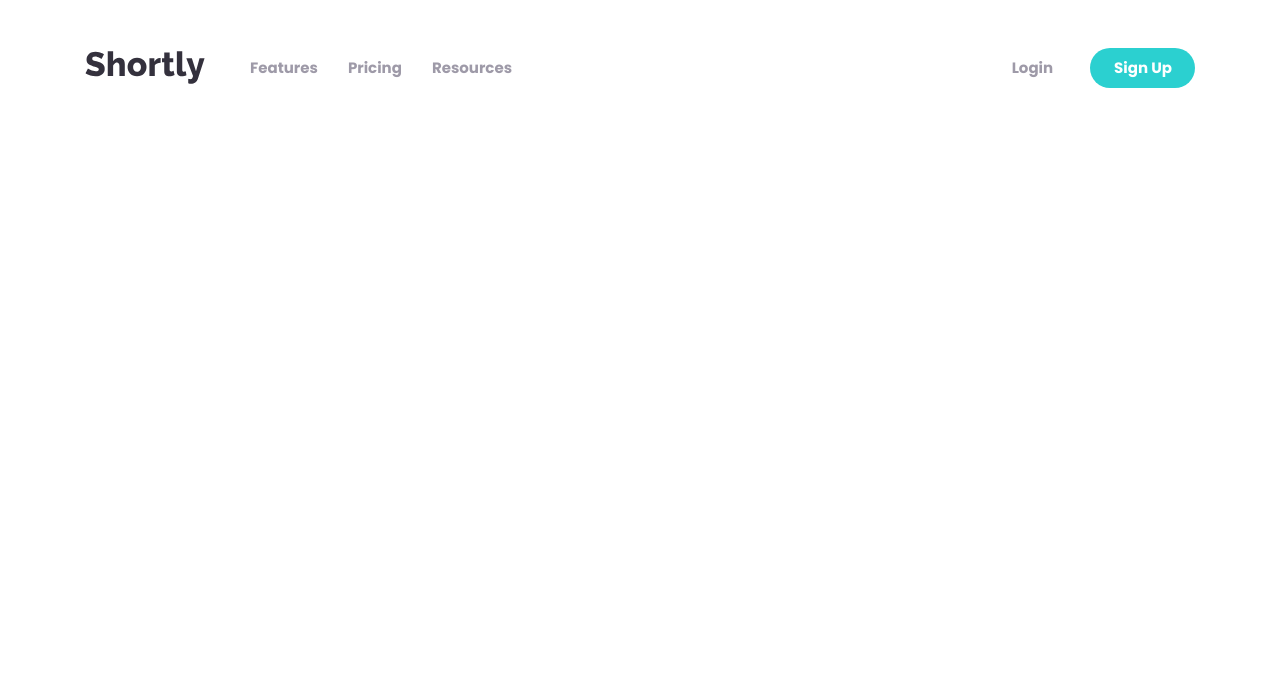
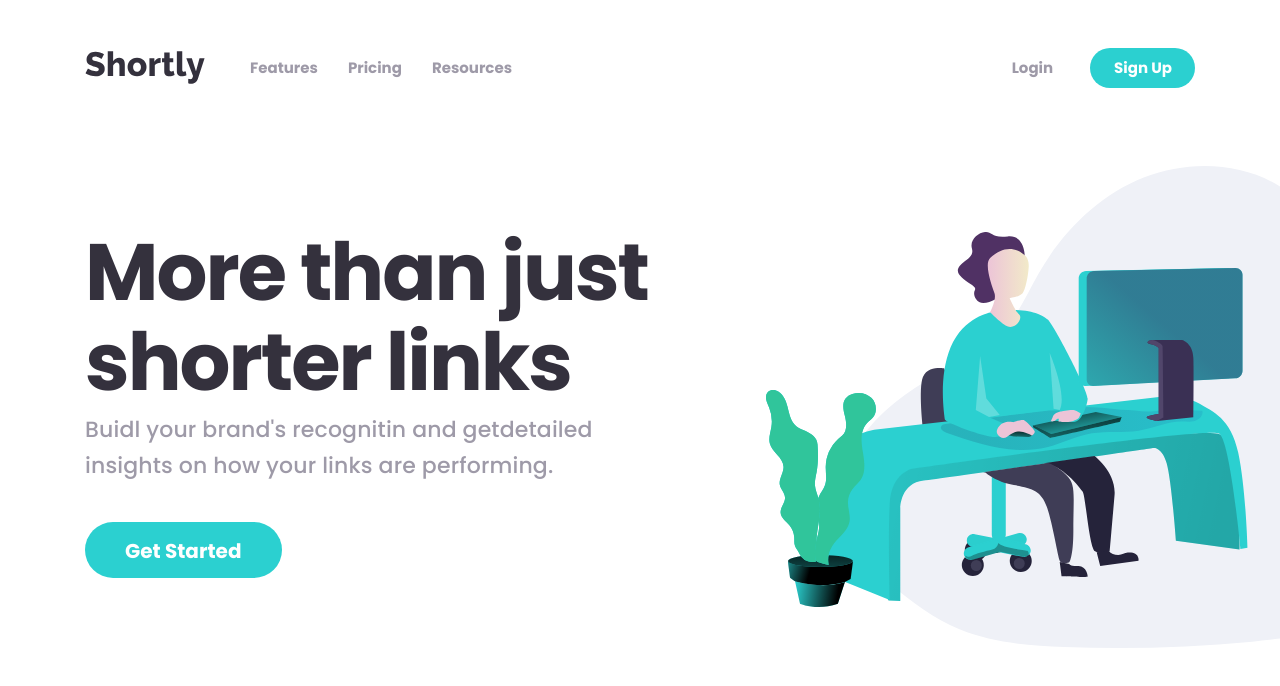
Before and after one commit to anwarbek/Shortly, a plain HTML site: page index.html in a window 1280 px wide. Drawn offline with Linux system fonts and the light colour scheme.

Commit message:
Add hero

```diff
--- a/css/styles.css
+++ b/css/styles.css
@@ -40,6 +40,20 @@ html {
   box-sizing: inherit;
 }
 
+.button-cyan {
+  margin: 0;
+  padding: 9px 23px 8px 24px;
+  font-weight: bold;
+  border-radius: 28px;
+  text-decoration: none;
+  color: #fff;
+  background-color: var(--strong-cyan);
+}
+
+.button-cyan:hover {
+  background-color: var(--cyan);
+}
+
 body {
   display: flex;
   flex-direction: column;
@@ -50,7 +64,7 @@ body {
   font-size: 15px;
   line-height: 22.5px;
   background-color: #fff;
-  color: black;
+  color: var(--black);
 }
 
 img {
@@ -75,8 +89,8 @@ img {
   flex-grow: 1;
 }
 
-
-.site-header {
+/* HEADER */
+.header-content {
   display: flex;
   align-items: center;
   margin: 0;
@@ -135,16 +149,49 @@ img {
   color: var(--black);
 }
 
-.button-signup {
-  margin: 0;
-  padding: 9px 23px 8px 24px;
-  font-weight: bold;
-  border-radius: 28px;
-  text-decoration: none;
-  color: #fff;
-  background-color: var(--strong-cyan);
+
+/* HERO */
+.hero {
+  background-image: url(../img/hero-bg.svg);
+  background-repeat: no-repeat;
+  background-position: left calc(50% + 492px) top 78px;
 }
-
-.button-signup:hover {
-  background-color: var(--cyan);
+.container {
 }
+.hero-content {
+  display: flex;
+  align-items: flex-start;
+  flex-direction: column;
+  max-width: 565px;
+  padding: 139px 0 222px;
+}
+.hero-title {
+  margin: 0 0 5px;
+  padding: 0;
+  font-size: 80px;
+  line-height: 90px;
+  font-weight: 700;
+  font-style: normal;
+  letter-spacing: -2px;
+  color: var(--black)`;
+}
+.hero-text {
+  margin: 0 0 38px;
+  padding: 0;
+  font-size: 22px;
+  line-height: 36px;
+  font-weight: 500;
+  font-style: normal;
+  letter-spacing: 0.15px;
+  color: var(--text-color);
+}
+.start-link {
+  display: flex;
+  align-items: flex-start;
+  font-size: 20px;
+  line-height: 30px;
+  font-weight: 700;
+  font-style: normal;
+  padding: 14px 40px 12px;
+  text-transform: capitalize;
+}
--- a/index.html
+++ b/index.html
@@ -13,7 +13,7 @@
 <body>
   <header>
     <div class="container">
-      <div class="site-header">
+      <div class="header-content">
         <a class="site-logo" href="#">
           <img class="site-logo-img" src="img/logo.svg" alt="site logo" width="120" height="33">
         </a>
@@ -32,12 +32,21 @@
         </nav>
         <div class="login">
           <a class="button-login" href="#">Login</a>
-          <a class="button-signup" href="#">Sign Up</a>
+          <a class="button-signup button-cyan" href="#">Sign Up</a>
         </div>
       </div>
     </div>
   </header>
 
+  <div class="hero">
+    <div class="container">
+      <div class="hero-content">
+        <h1 class="hero-title">More than just shorter links</h1>
+        <p class="hero-text">Buidl your brand's recognitin and getdetailed insights on how your links are performing.</p>
+        <a class="start-link button-cyan" href="#">Get Started</a>
+      </div>
+    </div>
+  </div>
 
   <script src="js/main.js"></script>
 </body>
```
Also changed, not shown: img/hero-bg.svg (added). Lines whose indentation alone changed are shown as unchanged.
